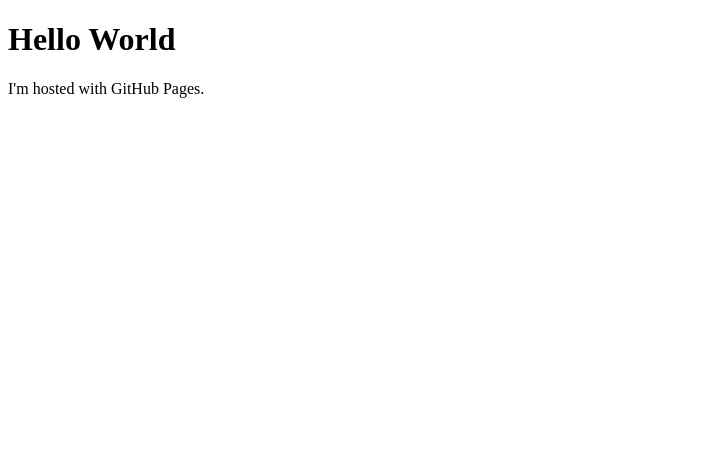
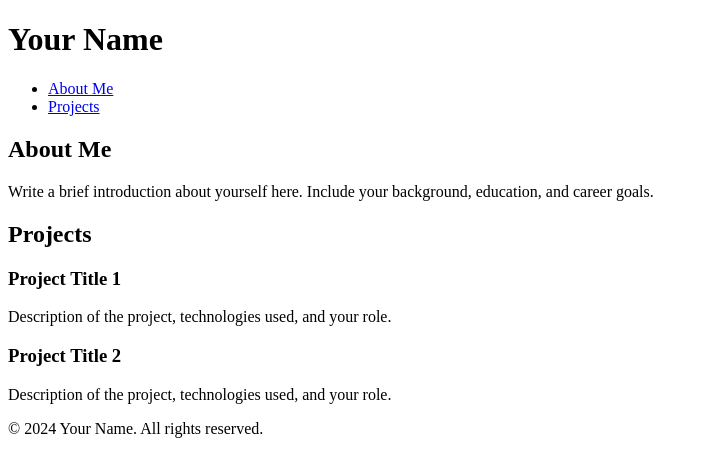
Before and after one commit to mesta88/mesta88.github.io, a plain HTML site: page index.html in a window 1280 px wide. Shown: the whole page, without its empty margins (0-708 px from the left). Drawn offline with Linux system fonts and the light colour scheme.

Commit message:
Update index.html with header, sections, and footer

```diff
--- a/index.html
+++ b/index.html
@@ -1,7 +1,42 @@
 <!DOCTYPE html>
-<html>
+<html lang="en">
+<head>
+    <meta charset="UTF-8">
+    <meta name="viewport" content="width=device-width, initial-scale=1.0">
+    <title>Your Name - Portfolio</title>
+    <link rel="stylesheet" href="styles.css">
+</head>
 <body>
-<h1>Hello World</h1>
-<p>I'm hosted with GitHub Pages.</p>
+    <header>
+        <h1>Your Name</h1>
+        <nav>
+            <ul>
+                <li><a href="#about">About Me</a></li>
+                <li><a href="#projects">Projects</a></li>
+            </ul>
+        </nav>
+    </header>
+
+    <section id="about">
+        <h2>About Me</h2>
+        <p>Write a brief introduction about yourself here. Include your background, education, and career goals.</p>
+    </section>
+
+    <section id="projects">
+        <h2>Projects</h2>
+        <div class="project">
+            <h3>Project Title 1</h3>
+            <p>Description of the project, technologies used, and your role.</p>
+        </div>
+        <div class="project">
+            <h3>Project Title 2</h3>
+            <p>Description of the project, technologies used, and your role.</p>
+        </div>
+        <!-- Add more projects as needed -->
+    </section>
+
+    <footer>
+        <p>&copy; 2024 Your Name. All rights reserved.</p>
+    </footer>
 </body>
 </html>
```
